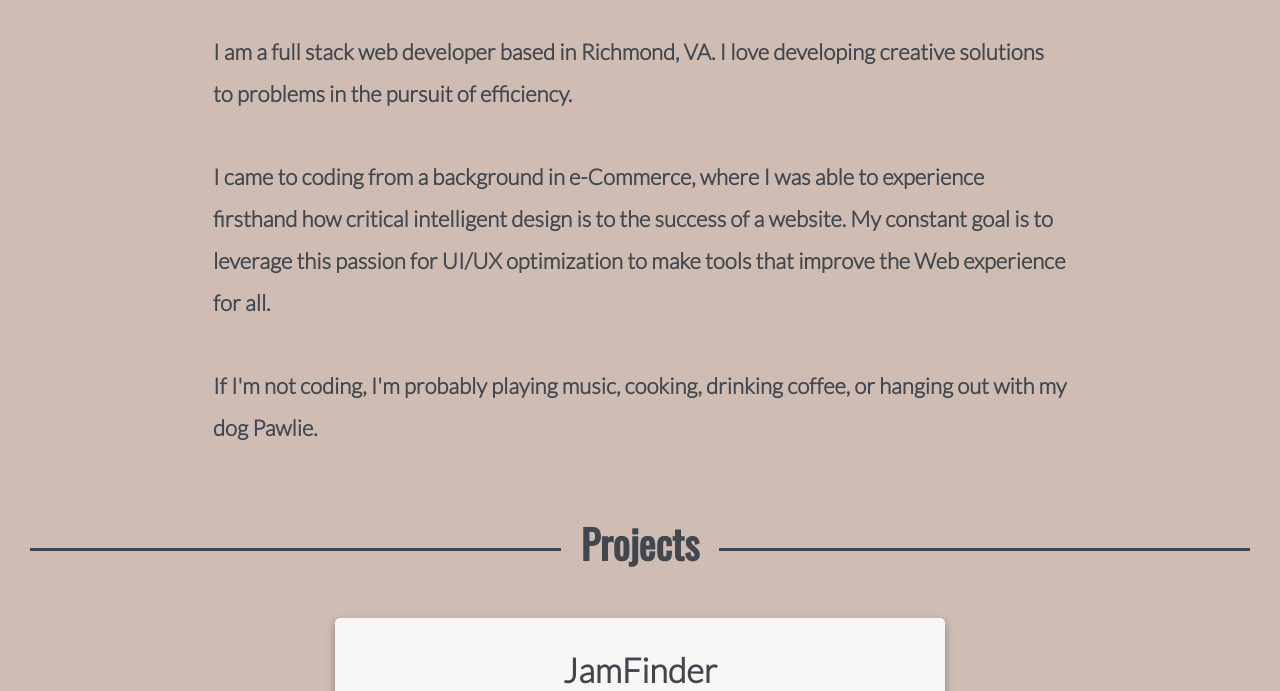
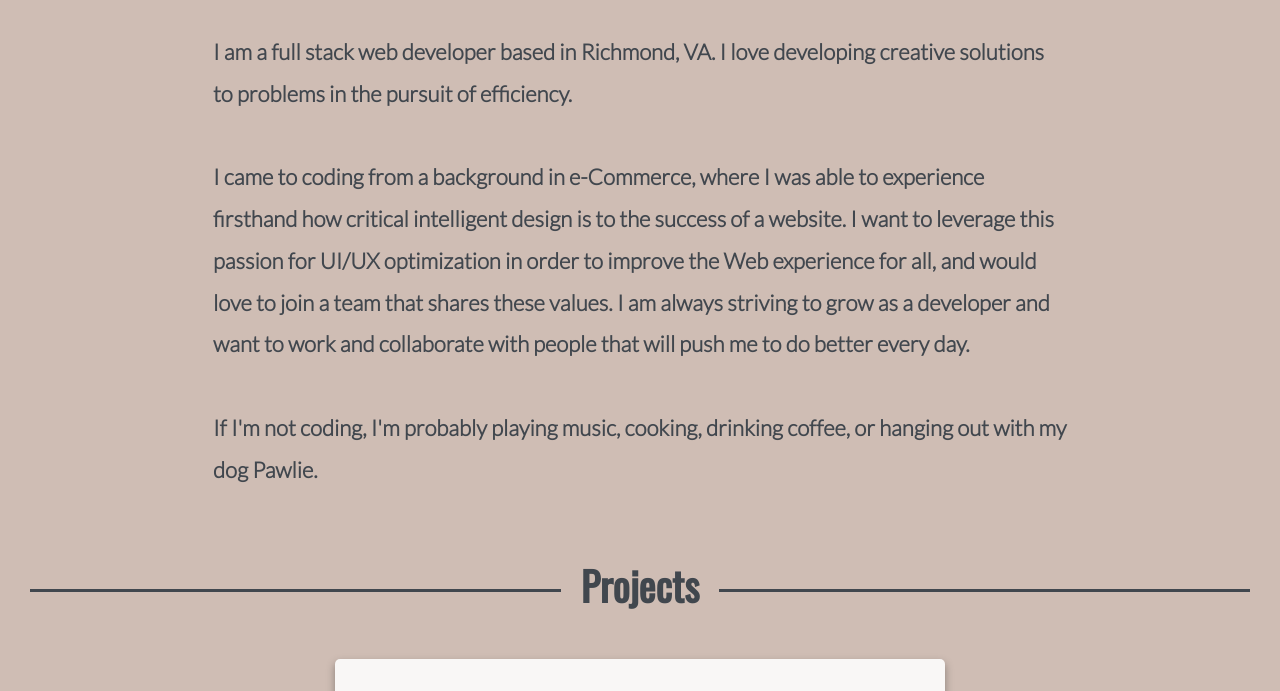
Before and after one commit to matt9663/personal-portfolio, a plain HTML site: page index.html in a window 1280 px wide. Shown: the part 667-1358 px from the top of the page. Drawn offline with nearby package versions, Linux system fonts and the light colour scheme; a web font is replaced by a local one.

Commit message:
revisions

```diff
--- a/index.html
+++ b/index.html
@@ -5,6 +5,7 @@
     <meta name="viewport" content="width=device-width, initial-scale=1">
     <link rel="stylesheet" type="text/css" href="https://cdnjs.cloudflare.com/ajax/libs/normalize/6.0.0/normalize.css">
     <link rel="stylesheet" type="text/css" href="index.css">
+    <link rel="shortcut icon" href="favicon.ico">
     <link href="https://fonts.googleapis.com/css?family=Roboto|Space+Mono|Work+Sans&display=swap" rel="stylesheet">
     <link href="https://fonts.googleapis.com/css2?family=Alegreya+SC:ital,wght@1,900&family=Lato:wght@300&family=Oswald:wght@300;400&display=swap" rel="stylesheet">
     <script src="https://kit.fontawesome.com/540d7da857.js"></script>
@@ -31,7 +32,8 @@
               <br>
               <br>
               I came to coding from a background in e-Commerce, where I was able to experience firsthand how critical intelligent design is to the success of a website.
-              My constant goal is to leverage this passion for UI/UX optimization to make tools that improve the Web experience for all.
+              I want to leverage this passion for UI/UX optimization in order to improve the Web experience for all, and would love to join a team that shares these values.
+              I am always striving to grow as a developer and want to work and collaborate with people that will push me to do better every day.
               <br>
               <br>
               If I'm not coding, I'm probably playing music, cooking, drinking coffee, or hanging out with my dog Pawlie.
```
Also changed, not shown: favicon.ico (added).
